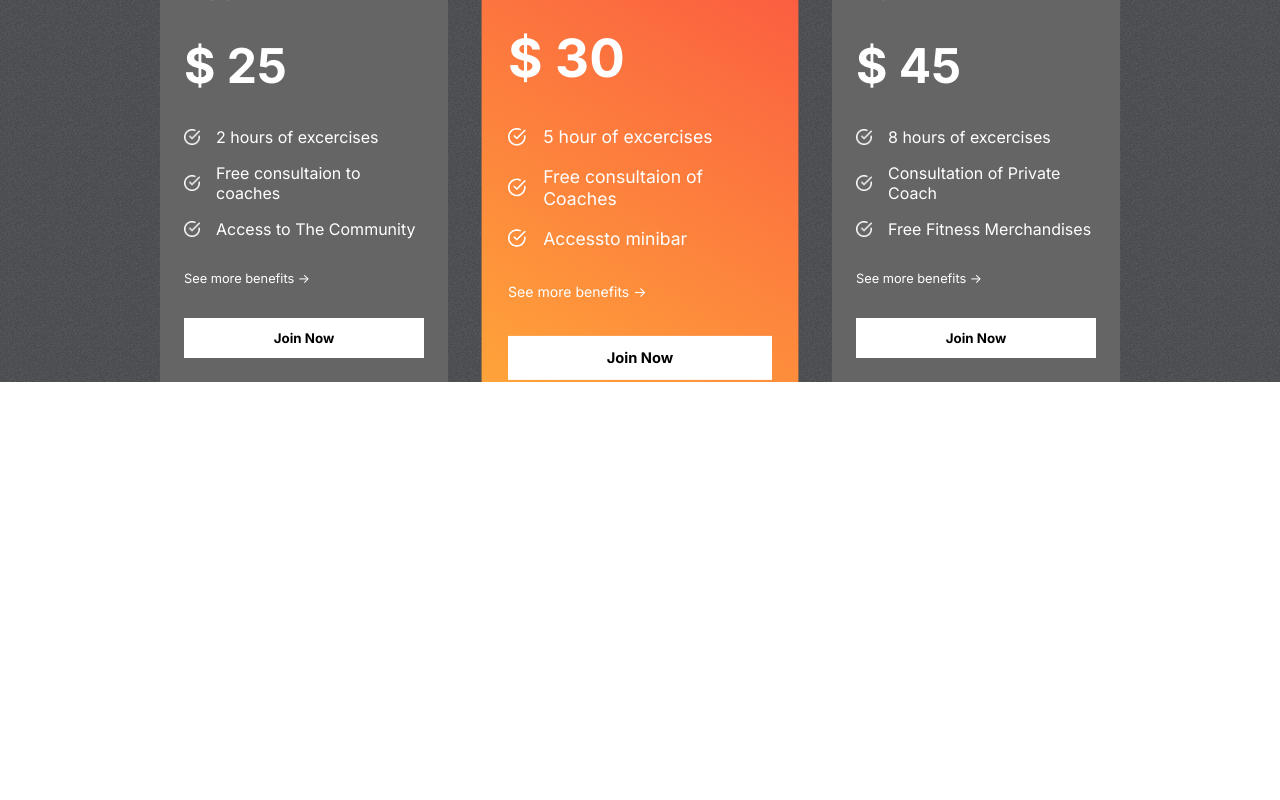
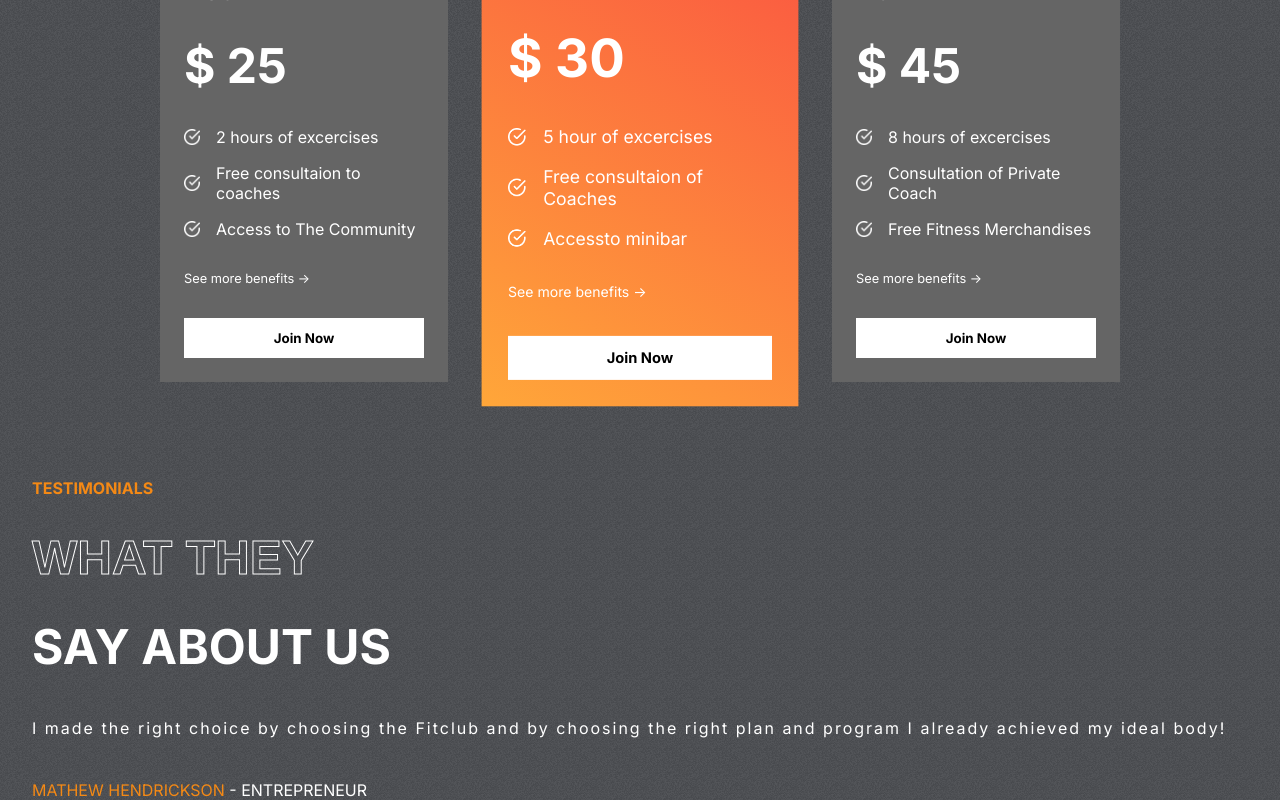
Before and after one commit to francovinicius/academy-fitclub, a React (Create React App) app: page / in a window 1280 px wide. Shown: the part 2062-2862 px from the top of the page. Before the commit the page ends 2444 px from the top, so only its background shows below. Built offline with nearby package versions, Linux system fonts and the light colour scheme.

Commit message:
add left section in the plan

```diff
--- a/src/App.js
+++ b/src/App.js
@@ -3,6 +3,7 @@ import Hero from './Components/Hero/Hero';
 import Plans from './Components/Plans/Plans';
 import Programs from './Components/Programs/Programs';
 import Reasons from './Components/Reassons/Reasons';
+import Testimonials from './assets/Testmonials/Testimonials';
 function App() {
   return (
     <div className="App">
@@ -10,6 +11,7 @@ function App() {
           <Programs />
           <Reasons />
           <Plans />
+          <Testimonials />
     </div>
   );
 }
--- /dev/null
+++ b/src/assets/Testmonials/Testimonials.css
@@ -0,0 +1,31 @@
+.Testimonials {
+    display: flex;
+    gap: 1rem;
+    padding: 0 2rem;
+}
+
+.left-t {
+    display: flex;
+    flex: 1 1;
+    gap: 2rem;
+    flex-direction: column;
+    text-transform: uppercase;
+    color: white;
+}
+
+.left-t>:nth-child(1){
+    color: var(--orange);
+    font-weight: bold;
+}
+
+.left-t>:nth-child(2), .left-t>:nth-child(3){
+    font-weight: bold;
+    font-size: 3rem;
+}
+
+.left-t>:nth-child(4){
+    text-transform: none;
+    text-align: justify;
+    letter-spacing: 2px;
+    line-height: 40px;
+}
--- /dev/null
+++ b/src/assets/Testmonials/Testimonials.jsx
@@ -0,0 +1,27 @@
+import styles from './Testimonials.css'
+import { testimonialsData } from '../../data/testimonialsData'
+import { useState } from 'react'
+
+export default function Testimonials() {
+    const [selected, setSelected] = useState(0);
+    const tLenght = testimonialsData.length;
+    return (
+        <div className="Testimonials">
+            <div className="left-t">
+                <span>Testimonials</span>
+                <span className='stroke-text'>What they</span>
+                <span>Say about us</span>
+                <span>
+                    {testimonialsData[selected].review}
+                </span>
+                <span>
+                    <span style={{color: 'var(--orange)'}}>
+                        {testimonialsData[selected].name}
+                    </span>{" "}
+                    - {testimonialsData[selected].status}
+                </span>
+            </div>
+            <div className="right-t"></div>
+        </div>
+    )
+}
```
